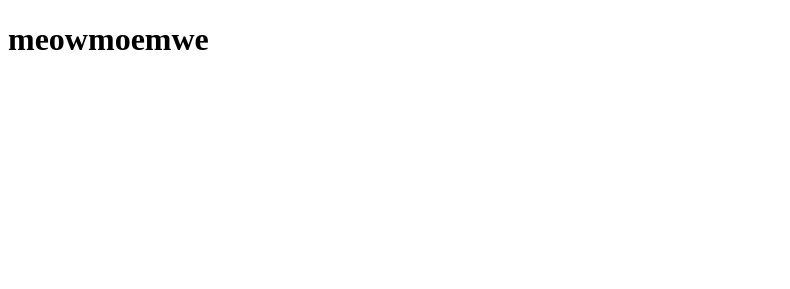
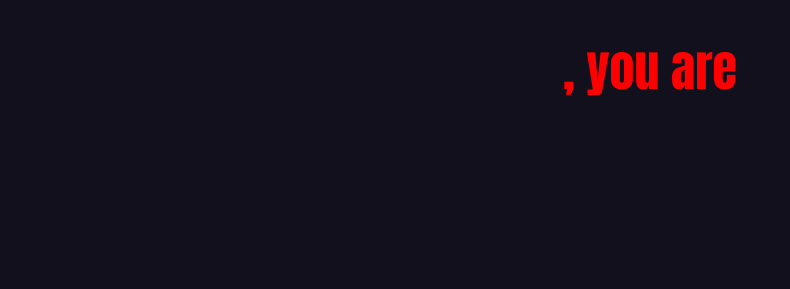
Before and after one commit to terrilee1243/WhatShoeAreYouQuiz, a plain HTML site: page QuizWhatShoeAreYou copy/page4.html in a window 1280 px wide. Shown: the whole page, without its empty margins (0-790 px from the left). Drawn offline with Linux system fonts and the light colour scheme.

Commit message:
name fix plus page 4

```diff
--- a/QuizWhatShoeAreYou copy/page2.js
+++ b/QuizWhatShoeAreYou copy/page2.js
@@ -4,5 +4,5 @@ userInput.addEventListener("change", nameEntered)
 
 function nameEntered(){
 
-    localStorage.setItem("name", userInput.value)
+    localStorage.setItem("nameInput", userInput.value)
 }
--- a/QuizWhatShoeAreYou copy/page3.js
+++ b/QuizWhatShoeAreYou copy/page3.js
@@ -34,4 +34,7 @@ const score = {
     document.getElementById('result').textContent = resultText;
 
     localStorage.setItem("resultInput",resultText)
+
+    window.location.href = "page4.html";
+
   }
--- a/QuizWhatShoeAreYou copy/page4.html
+++ b/QuizWhatShoeAreYou copy/page4.html
@@ -4,10 +4,16 @@
     <meta charset="UTF-8">
     <meta name="viewport" content="width=device-width, initial-scale=1.0">
     <title>Document</title>
+    <link rel="stylesheet" href="style.css">
 </head>
 <body>
 
 
-    <h1>meowmoemwe</h1>
+
+    <h2><spun id= "nameVal"></spun>, you are </h2>
+    <h3><spun id="shoeVal"></spun></h3>
+
+
+    <script src="page4.js"></script>
 </body>
 </html>
--- a/QuizWhatShoeAreYou copy/page4.js
+++ b/QuizWhatShoeAreYou copy/page4.js
@@ -0,0 +1,8 @@
+let nameInput = localStorage.getItem("nameInput")
+let resultInput = localStorage.getItem("resultInput")
+
+let nameVal = document.getElementById("nameVal")
+let shoeVal = document.getElementById("shoeVal")
+
+nameVal.textContent = nameInput
+shoeVal.textContent = resultInput
--- a/QuizWhatShoeAreYou copy/style.css
+++ b/QuizWhatShoeAreYou copy/style.css
@@ -24,3 +24,10 @@ a{
     color: rgb(255, 0, 0);
     /* padding: 50px; */
 }
+h2{
+    color: rgb(255, 0, 0);
+    font-size: 50px;
+}
+h3{
+    font-size: 100px;
+}
```
Also changed, not shown: QuizWhatShoeAreYou copy/page3.html (+1 -6 lines), 1 other file.
